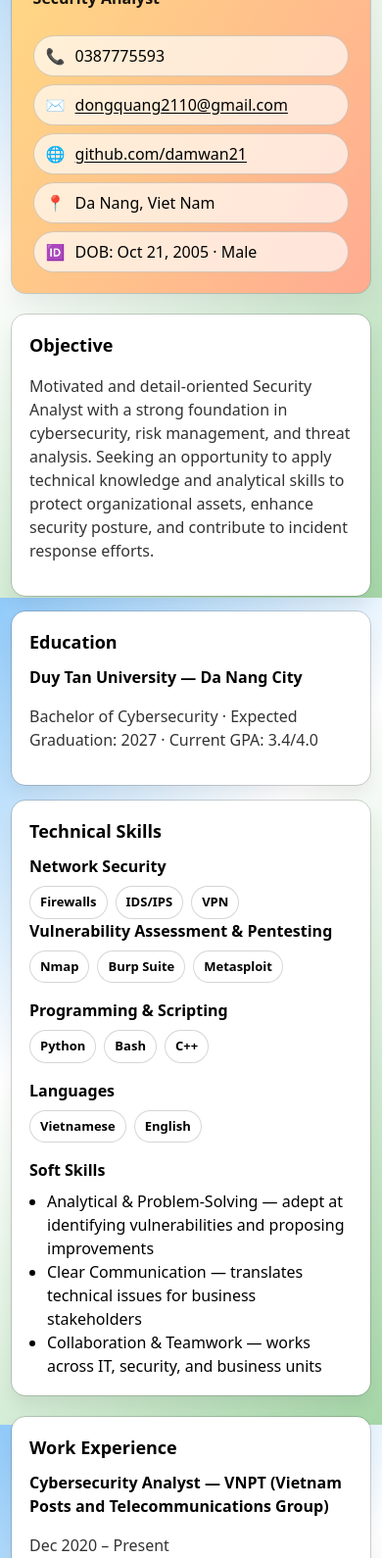
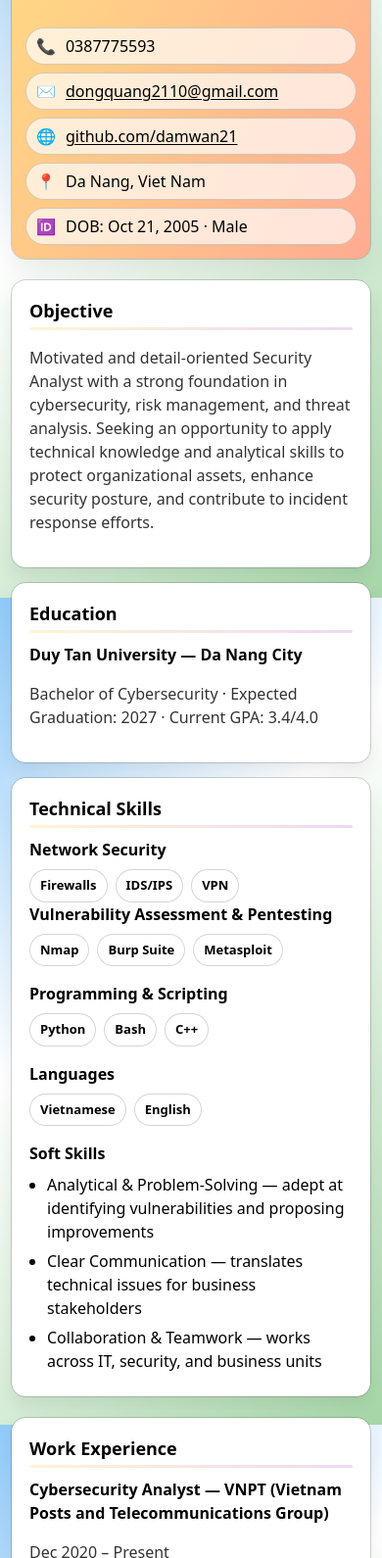
Before and after one commit to damwan21/damwan21.github.io, a plain HTML site: page index.html in a window 390 px wide. Shown: the part 234-1824 px from the top of the page at 98% size. Drawn offline with Linux system fonts and the light colour scheme.

Commit message:
Update index.html

```diff
--- a/index.html
+++ b/index.html
@@ -4,97 +4,7 @@
   <meta charset="utf-8" />
   <meta name="viewport" content="width=device-width, initial-scale=1" />
   <title>Huỳnh Đông Quang — CV</title>
-  <style>
-    :root{
-      --bg: #fafafa;
-      --ink: #000000; /* all text black */
-      --ring: #0000002a; /* sharper edge */
-      --radius: 14px;    /* slightly crisper corners */
-      --pad: 18px;
-      /* colorful accents (pastel to keep contrast while text stays black) */
-      --c1: #ffe082; /* amber */
-      --c2: #a5d6a7; /* green */
-      --c3: #90caf9; /* blue */
-      --c4: #ffab91; /* orange */
-      --c5: #ce93d8; /* purple */
-    }
-
-    html, body { height: 100%; }
-    body{
-      margin:0; font: 16px/1.5 system-ui, -apple-system, Segoe UI, Roboto, Arial, "Noto Sans", sans-serif;
-      color: var(--ink);
-      background: linear-gradient(135deg, var(--c3) 0%, #ffffff 40%, var(--c2) 100%);
-      background-attachment: fixed;
-    }
-
-    .page{
-      max-width: 1100px; margin: 24px auto; padding: clamp(12px, 3vw, 28px);
-    }
-
-    .header{
-      display: grid; gap: 16px; align-items: center;
-      grid-template-columns: 1fr;
-      background: linear-gradient(120deg, var(--c1), var(--c4));
-      border-radius: var(--radius);
-      padding: calc(var(--pad) * 1.2);
-      box-shadow: 0 10px 30px #00000014;
-      outline: 1px solid var(--ring);
-    }
-
-    .name{ font-size: clamp(28px, 5vw, 40px); font-weight: 800; letter-spacing: 0.4px; }
-    .role{ font-size: clamp(16px, 2.4vw, 20px); font-weight: 600; opacity: .9; }
-
-    .avatar{ width:100px; height:100px; border-radius:50%; object-fit:cover; object-position:center; box-shadow:0 6px 16px #0000001a; border:2px solid #ffffffaa; justify-self:start; }
-    @media (min-width:900px){ .avatar{ width:120px; height:120px; } }
-
-    .contact{
-      display: grid; gap: 8px; grid-template-columns: repeat(auto-fit, minmax(220px, 1fr));
-      padding-top: 10px;
-    }
-    .chip{ background:#ffffffaa; border-radius:999px; padding:8px 12px; border:1px solid var(--ring); display:inline-flex; align-items:center; gap:10px; justify-content:flex-start; flex-wrap:wrap; min-width:0; }
-    .chip span, .chip a{ min-width:0; overflow-wrap:anywhere; word-break:break-word; }
-    a{ color: var(--ink); text-decoration: underline; text-underline-offset: 2px; word-break: break-word; overflow-wrap: anywhere; }
-
-    .grid{
-      margin-top: 22px; display: grid; gap: 22px; grid-template-columns: 1fr; align-items: start;
-    }
-
-    @media (min-width: 900px){
-      .header{ grid-template-columns: 120px 2fr 3fr; }
-      .grid{ grid-template-columns: 1.1fr 2fr; }
-    }
-
-    .card{
-      background: #fff; border-radius: var(--radius); padding: var(--pad);
-      outline: 1px solid var(--ring); box-shadow: 0 10px 18px #00000012;
-    }
-
-    .card.accent1{ background:#fff; }
-    .card.accent2{ background:#fff; }
-    .card.accent3{ background:#fff; }
-
-    h2{ margin: 0 0 10px; font-size: clamp(18px, 2.8vw, 22px); }
-    h3{ margin: 0; font-size: 16px; }
-    .muted{ opacity: .8; }
-    .list{ margin: 8px 0 0 0; padding-left: 18px; }
-
-    .tags{ display:flex; flex-wrap:wrap; gap:8px; margin-top:8px; }
-    .tag{
-      border:1px solid var(--ring); background: #ffffffcc; padding:6px 10px; border-radius: 999px; font-size: 13px; font-weight:600;
-    }
-
-    .section + .section{ margin-top: 16px; }
-
-    .two-col{ display: grid; gap: 10px; grid-template-columns: 1fr; }
-    @media(min-width:700px){ .two-col{ grid-template-columns: 1fr 1fr; } }
-
-    /* Print-friendly adjustments */
-    @media print{
-      body{ background: #fff; }
-      .page{ margin:0; }
-      a{ text-decoration: none; }
-    }
-  </style>
+  <link rel="stylesheet" href="styles.css" />
 </head>
 <body>
   <main class="page" role="main">
```
